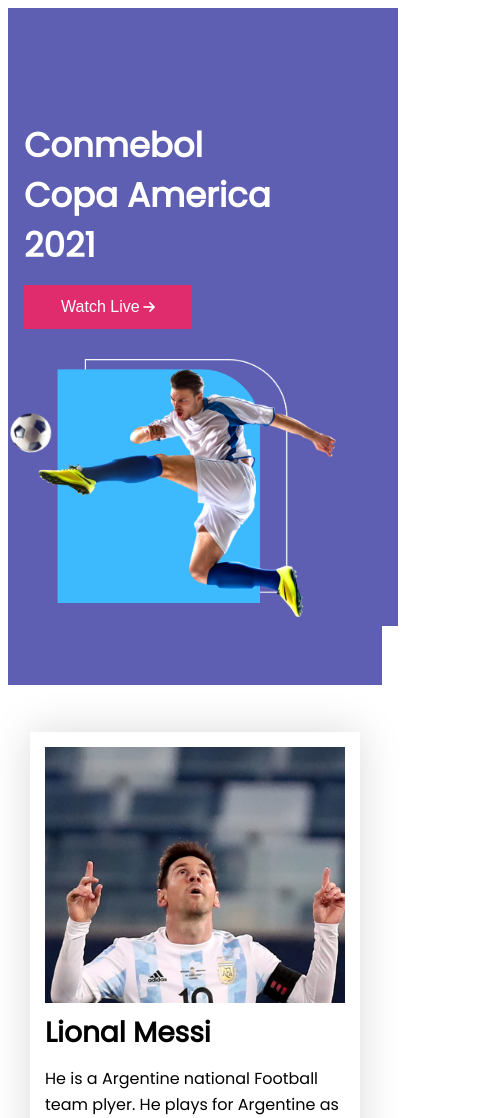
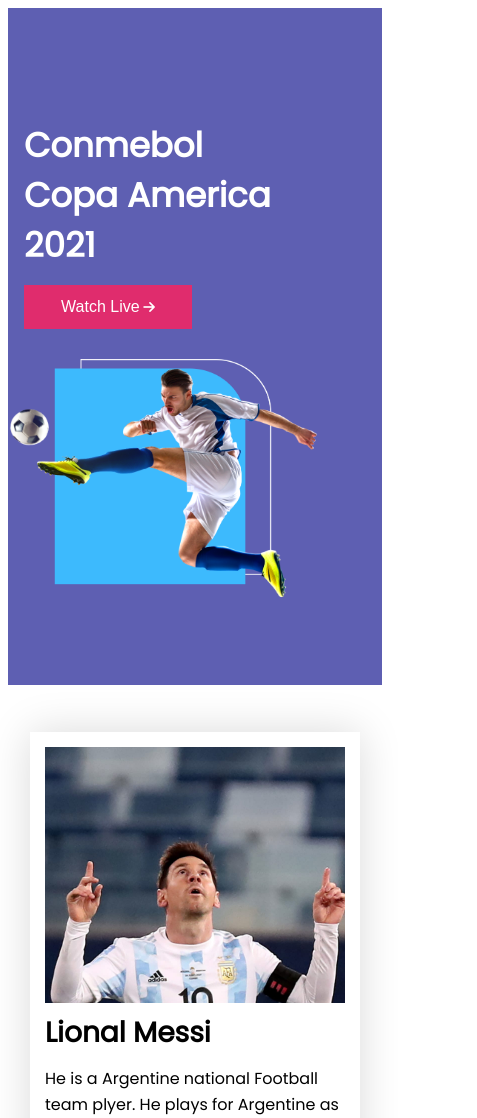
Before and after one commit to md-sifath/Football, a plain HTML site: page index.html in a window 390 px wide. Shown: the top 1118 px of the page, 477 px wide, since content can reach past the window. Drawn offline with Linux system fonts and the light colour scheme.

Commit message:
Everything is Complete

```diff
--- a/style.css
+++ b/style.css
@@ -149,7 +149,9 @@
 .home_grid{
     background-color: #5E5FB2;
     grid-template-columns:1fr;
-    width: 100vw;
+ }
+ .section-title{
+     width: 100vw;
  }
  .title-name{
      width: 278px;
@@ -168,8 +170,8 @@
     margin-top: 30px;
 }
  .thumbnail img{
-     height: 260px;
-     width: 329px;
+     height: 240px;
+     width: 310px;
 
  }
  /*----------------------*/
@@ -182,7 +184,6 @@
         grid-template-columns: repeat(1, 1fr);
         grid-row-gap: 24px;
     }
-
    /*-------------------------*/
 
    .logos{
```
Also changed, not shown: index.html (+1 -1 lines).
